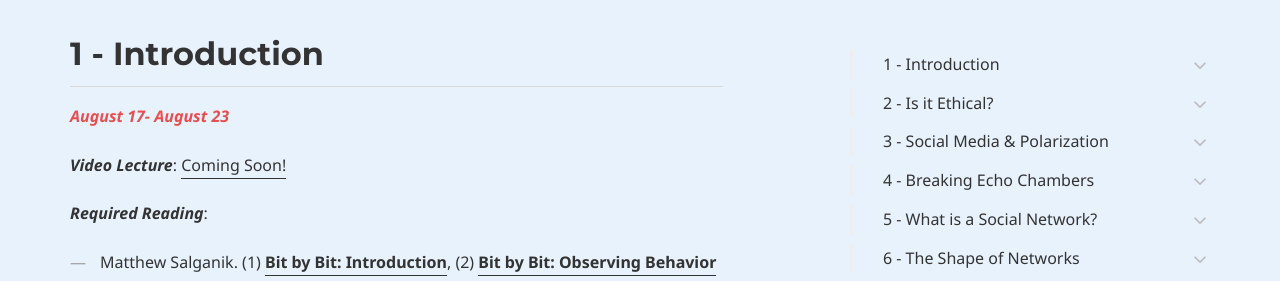
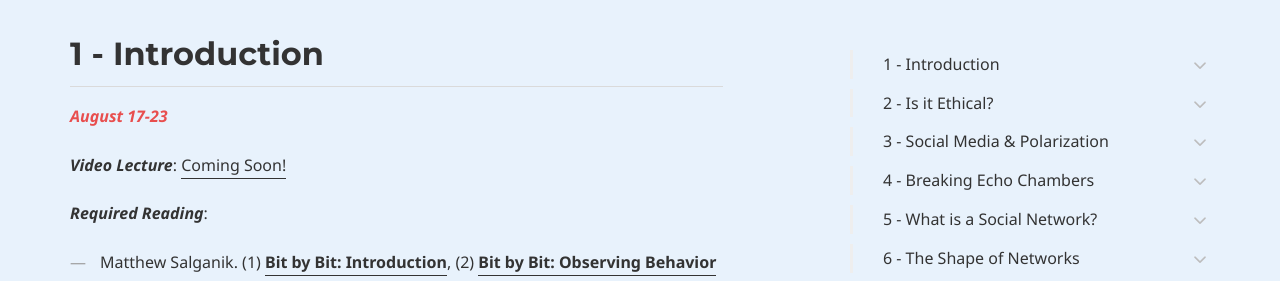
Before and after one commit to dssoc/dssoc.github.io, a Jekyll site: the page built from schedule.md, in a window 1280 px wide and 900 px high, scrolled down 450 px. Shown: the part 155-436 px from the top of the window. Built offline with Jekyll 4.4.1, drawn with Linux system fonts in a browser that asks for light colours; some web fonts are replaced.

Commit message:
Update schedule.md

```diff
--- a/schedule.md
+++ b/schedule.md
@@ -22,7 +22,7 @@
 
 
 ## 1 - Introduction
-<b><i><font color="#E84E4E">August 17- August 23</font></i></b>
+<b><i><font color="#E84E4E">August 17-23</font></i></b>
 
 ***Video Lecture***: [Coming Soon!](https://www.youtube.com/channel/UCqvvYami12pj3SYS2JIvzZg)
 
@@ -165,6 +165,7 @@
 
 
 ***Video Lecture***: [Coming Soon!](https://www.youtube.com/channel/UCqvvYami12pj3SYS2JIvzZg)
+
 ***Required reading***:
 - Nicholas Cristakis & James Fowler. [**Connected: The Surprising Power of Our Social Networks and How they Shape Our Lives**](http://connectedthebook.com/pdf/excerpt.pdf), Chapter One.
 
```
